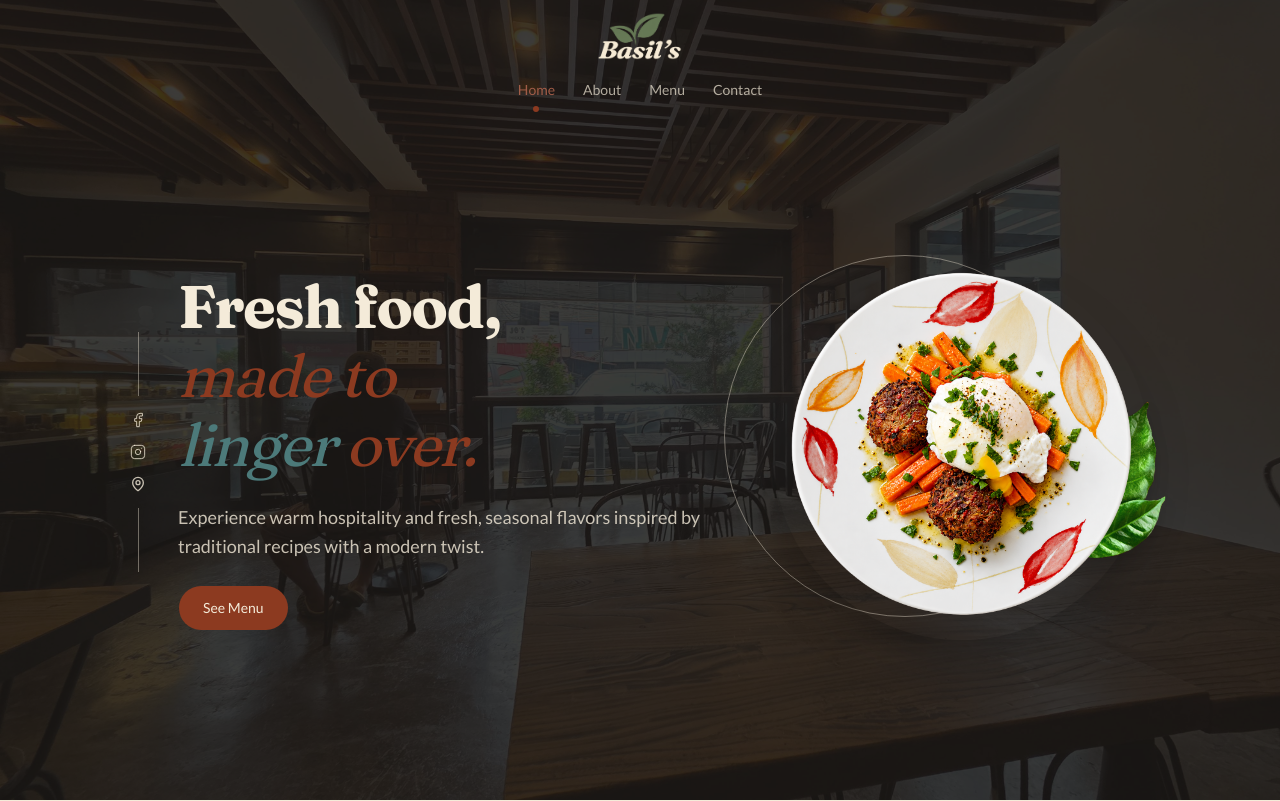
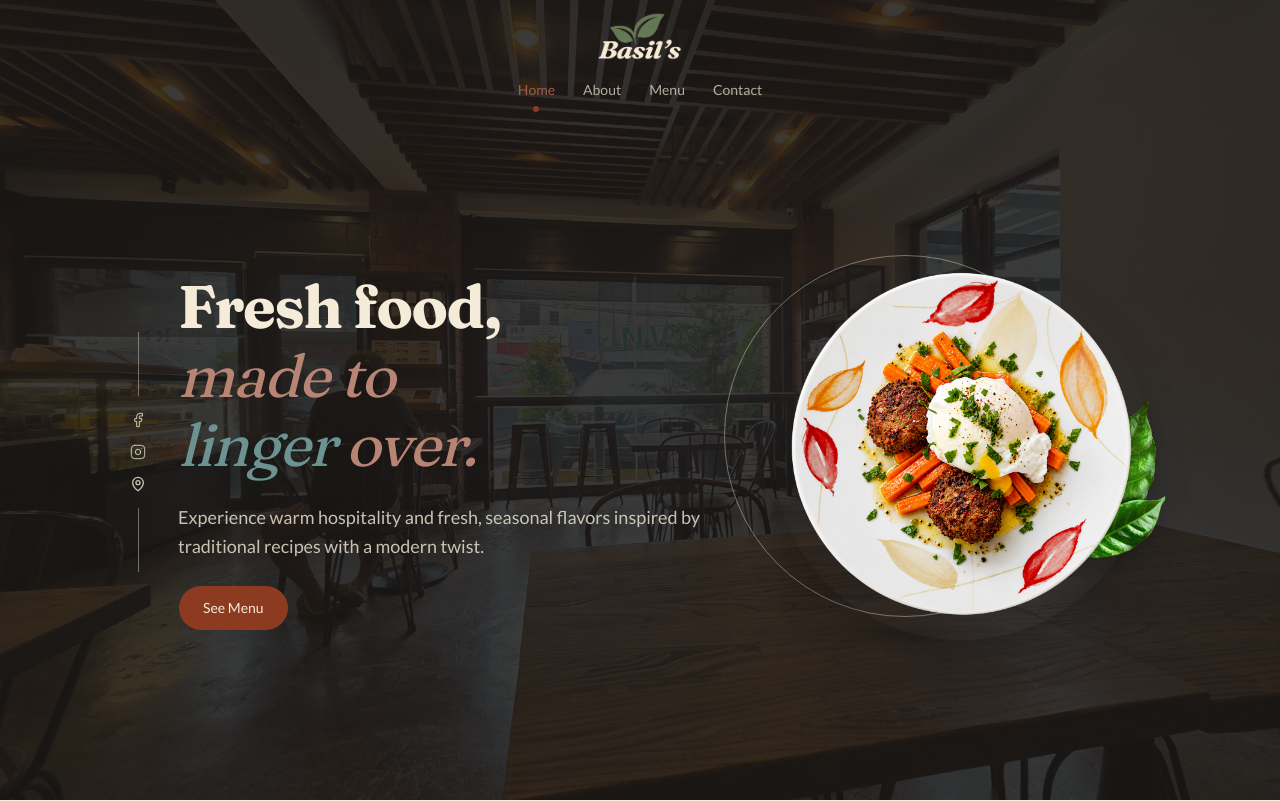
Before and after one commit to AnzuWanzu/Basil, a Next.js app: page / in a window 1280 px wide. Shown: the top 801 px of the page. Built offline with nearby package versions, Linux system fonts and the light colour scheme.

Commit message:
[Fix]: Lighten Hero headline highlights — terracotta on "made to"/"over", teal on "linger".

```diff
--- a/app/globals.css
+++ b/app/globals.css
@@ -38,6 +38,7 @@ body {
   --color-primary: var(--primary);
   --color-primary-hover: var(--primary-hover);
   --color-primary-tint: var(--primary-tint);
+  --color-primary-light: var(--primary-light);
   --color-popover-foreground: var(--popover-foreground);
   --color-popover: var(--popover);
   --color-card-foreground: var(--card-foreground);
@@ -71,11 +72,12 @@ body {
   --primary: #8C3A20; /* terracotta, mockup "See Menu" CTA — buttons only */
   --primary-hover: #6E2E19; /* derived ~20% darker, not in mockup */
   --primary-tint: #A15D48; /* ~18% lighter than --primary — active nav link over the Hero photo only */
+  --primary-light: #B88575; /* ~38% lighter than --primary — Hero headline highlight words (made to / over) */
   --primary-foreground: #F4EBD9; /* cream text-on-terracotta, matches mockup button label */
   --secondary: #495340; /* olive, mockup nav pill / contacts bar — link/tab selection only */
   --secondary-hover: #363E2F; /* derived ~20% darker, not in mockup */
   --secondary-foreground: #F4EBD9;
-  --accent-teal: #4C7A7A; /* eyeballed from the Hero mockup's "linger" word — not pixel-sampled */
+  --accent-teal: #6C9292; /* Hero mockup's "linger" word, tinted ~18% lighter per feedback */
   --muted: rgb(28 25 23 / 0.05); /* stone-900/5, the pill-track bg used by nav + tabs */
   --muted-foreground: #57534e; /* stone-600 */
   --accent: rgb(28 25 23 / 0.05);
--- a/components/sections/Hero/HeroContent.tsx
+++ b/components/sections/Hero/HeroContent.tsx
@@ -6,10 +6,10 @@ export function HeroContent() {
     <div className="flex flex-col items-start gap-6 lg:col-span-7">
       <h1 className="font-serif text-4xl sm:text-5xl lg:text-6xl 3xl:text-7xl 4xl:text-8xl 5xl:text-9xl font-bold leading-[1.15] tracking-tight text-background">
         Fresh food,{" "}
-        <span className="font-normal italic text-primary whitespace-nowrap">made to</span>
+        <span className="font-normal italic text-primary-light whitespace-nowrap">made to</span>
         <br />
         <span className="font-normal italic text-accent-teal">linger</span>{" "}
-        <span className="font-normal italic text-primary">over.</span>
+        <span className="font-normal italic text-primary-light">over.</span>
       </h1>
 
       <p className="font-sans text-base sm:text-lg 3xl:text-xl 4xl:text-2xl text-background/80 max-w-xl 3xl:max-w-2xl 4xl:max-w-3xl leading-relaxed">
```
